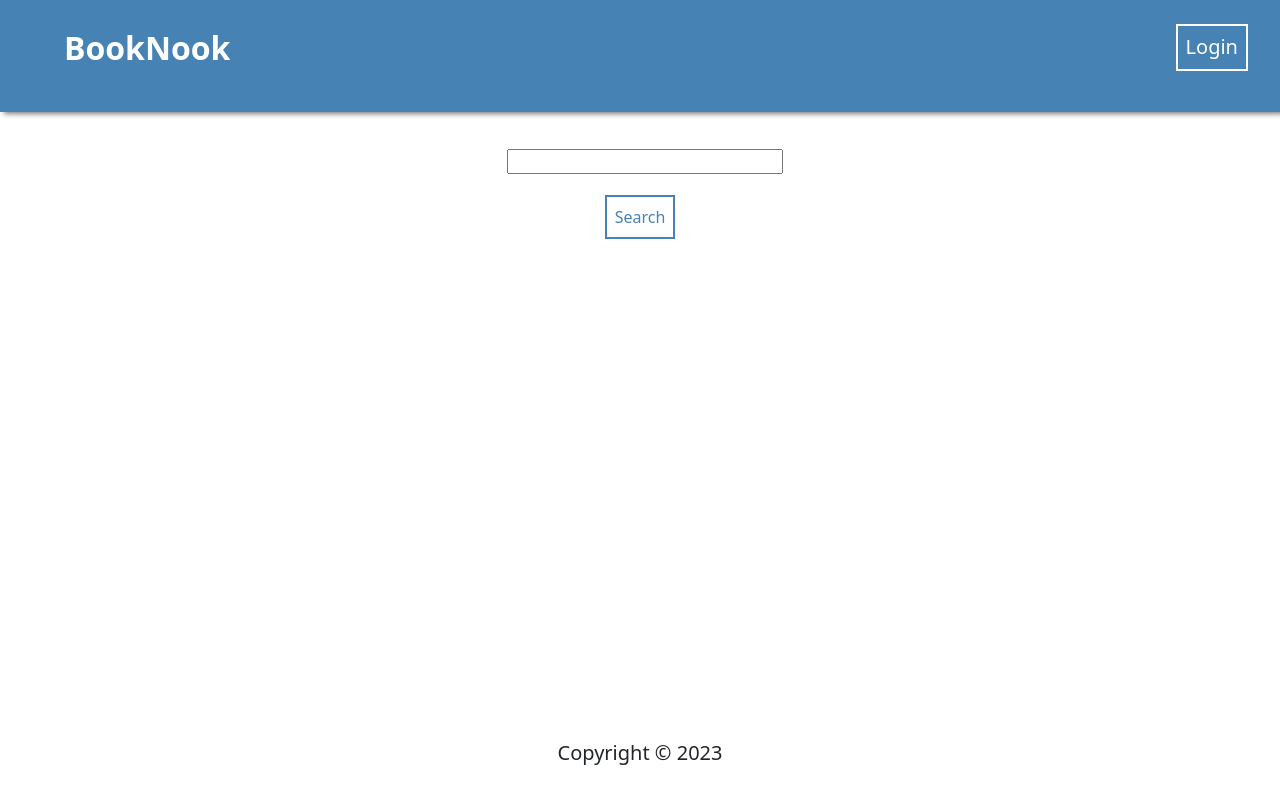
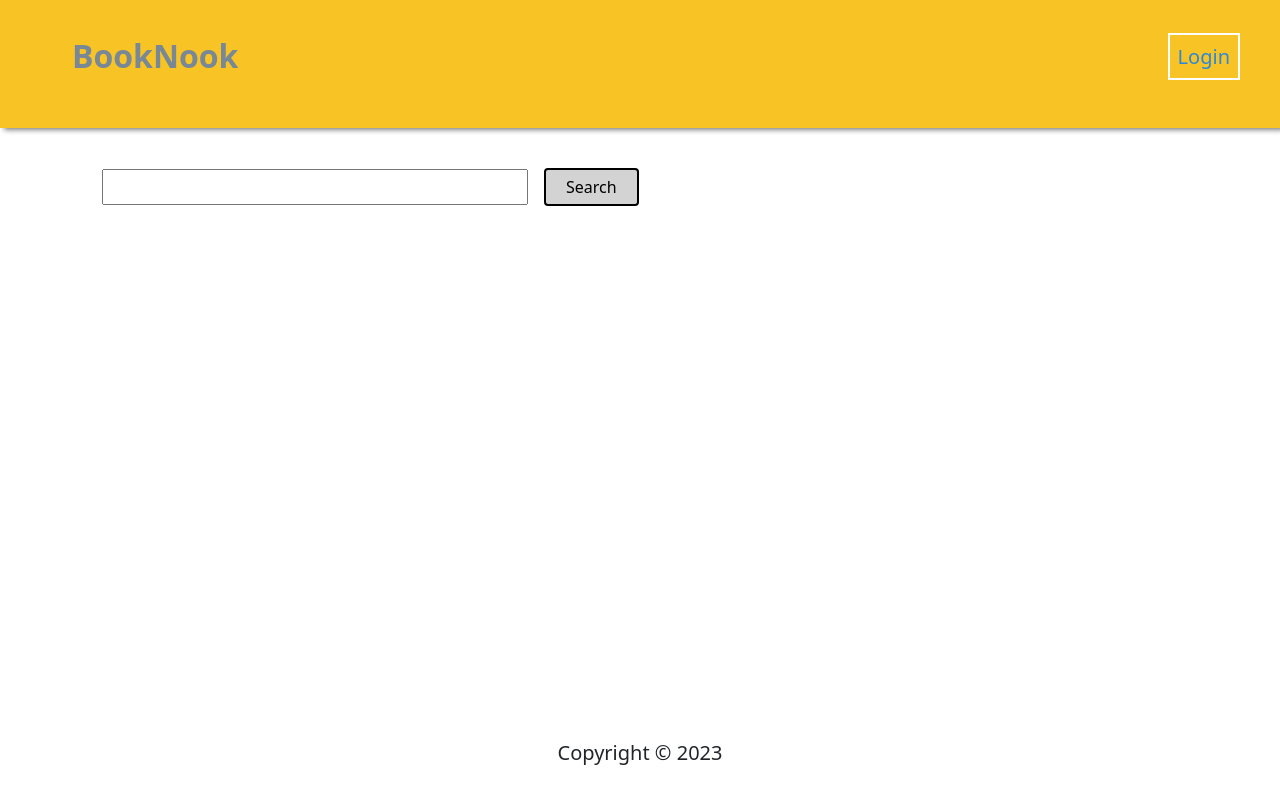
Before and after one commit to mukhsia/DevCodeCamp_Project_BookNookFrontEnd, a React (Create React App) app: page /search in a window 1280 px wide. Built offline with nearby package versions, Linux system fonts and the light colour scheme.

Commit message:
CSS styles for SearchPage and Navbar.

```diff
--- a/src/App.css
+++ b/src/App.css
@@ -1,4 +1,4 @@
-@import url("https://fonts.googleapis.com/css2?family=Poppins:wght@300;400&display=swap");
+@import url('https://fonts.googleapis.com/css2?family=Poppins:wght@300;400&display=swap');
 
 *,
 *::before,
@@ -10,7 +10,7 @@
 
 html {
     box-sizing: border-box;
-  font-family: "Poppins", sans-serif;
+    font-family: 'Poppins', sans-serif;
 }
 
 p {
@@ -31,6 +31,11 @@ button:hover {
     cursor: pointer;
     color: white;
     background-color: steelblue;
+}
+
+.flex-container {
+    background-color: #ffffff;
+    border-radius: 5px;
 }
 
 .container {
--- a/src/components/NavBar/NavBar.css
+++ b/src/components/NavBar/NavBar.css
@@ -1,6 +1,6 @@
 ul {
     display: flex;
-  justify-content: space-between;
+    gap: 4rem;
     list-style-type: none;
 }
 
@@ -9,7 +9,7 @@ li {
 }
 
 .navBar {
-  background: steelblue;
+    background: #f7c325;
     box-shadow: 4px 2px 5px gray;
     color: white;
     margin-bottom: 2rem;
@@ -17,15 +17,35 @@ li {
 }
 
 .navBar button {
+    float: right;
     background: transparent;
     border: 2px solid white;
-  color: white;
     padding: 0.4rem 0.5rem;
 }
 
+.authButton {
+    align-self: flex-end;
+}
+
+.logoutButton {
+    color: red;
+}
+
+.logoutButton:hover {
+    background: red;
+}
+
+.loginButton {
+    color: #2c88d9;
+}
+
+.loginButton:hover {
+    background: #2c88d9;
+}
+
 .navBar button:hover {
-  background: white;
-  color: steelblue;
+    color: black;
+    border: 2px solid black;
     cursor: pointer;
 }
 
--- a/src/components/NavBar/NavBar.jsx
+++ b/src/components/NavBar/NavBar.jsx
@@ -8,31 +8,47 @@ const Navbar = () => {
     const { logoutUser, user } = useContext(AuthContext);
     const navigate = useNavigate();
     return (
-        <div className='navBar'>
-            <ul>
-                <li className='brand'>
+        <div className="navBar">
+            <ul className="d-flex justify-content-between">
+                <li className="brand p-2">
                     <Link
-                        to='/search'
-                        style={{ textDecoration: 'none', color: 'white' }}
+                        to="/search"
+                        style={{ textDecoration: 'none', color: '#788896' }}
                     >
                         <b>BookNook</b>
                     </Link>
                 </li>
-                <li>
+                <li className="p-2">
                     {user ? (
-                        <Link to='/favorites'>
+                        <Link
+                            to="/favorites"
+                            style={{ textDecoration: 'none', color: '#2c88d9' }}
+                        >
                             <b>Favorites</b>
                         </Link>
                     ) : (
                         <div />
                     )}
                 </li>
-                <li>{user ? <h4>Hello, {user.userName}</h4> : <div />}</li>
-                <li>
+                <li className="ml-auto p-2">
                     {user ? (
-                        <button onClick={logoutUser}>Logout</button>
+                        <h4 style={{ textDecoration: 'none', color: 'black' }}>
+                            Hello, {user.userName}
+                        </h4>
                     ) : (
-                        <button onClick={() => navigate('/login')}>
+                        <div />
+                    )}
+                </li>
+                <li className="authButton p-2">
+                    {user ? (
+                        <button className="logoutButton" onClick={logoutUser}>
+                            Logout
+                        </button>
+                    ) : (
+                        <button
+                            className="loginButton"
+                            onClick={() => navigate('/login')}
+                        >
                             Login
                         </button>
                     )}
--- a/src/components/ResultsList/ResultsList.jsx
+++ b/src/components/ResultsList/ResultsList.jsx
@@ -3,12 +3,20 @@ import { Link } from 'react-router-dom';
 
 const ResultsList = ({ books }) => {
     return (
-        <div className='container'>
-            <ul>
+        <div>
+            <ul className="d-flex justify-content-between flex-column align-items-start">
                 {books &&
                     books.map((book, index) => {
                         return (
-                            <Link to={`/bookdetails/${book.id}`} key={index}>
+                            <Link
+                                to={`/bookdetails/${book.id}`}
+                                key={index}
+                                style={{
+                                    textDecoration: 'none',
+                                    color: 'black',
+                                    fontWeight: 'bold',
+                                }}
+                            >
                                 <li>{book.volumeInfo.title}</li>
                             </Link>
                         );
--- /dev/null
+++ b/src/components/SearchBar/SearchBar.css
@@ -0,0 +1,19 @@
+.form input {
+    width: 100%;
+    padding: 1rem 10rem 1rem 14px;
+    margin: 1px 0 3rem 0;
+    box-sizing: border-box;
+}
+
+.input {
+    max-width: 100%;
+}
+
+.searchButton {
+    border-radius: 4px;
+    border-style: solid;
+    background-color: lightgray;
+    border-color: black;
+    color: black;
+    padding: 0.3rem 1.25rem;
+}
--- a/src/components/SearchBar/SearchBar.jsx
+++ b/src/components/SearchBar/SearchBar.jsx
@@ -1,7 +1,7 @@
 import React from 'react';
 import useCustomForm from '../../hooks/useCustomForm';
-
 import axios from 'axios';
+import './SearchBar.css';
 
 const SearchBar = ({ setBooks }) => {
     const defaultValues = {
@@ -25,17 +25,22 @@ const SearchBar = ({ setBooks }) => {
     }
 
     return (
-        <div className='container'>
-            <form className='form' onSubmit={handleSubmit}>
+        <div className="container d-flex align-items-start mb-4">
+            <form
+                className="form d-flex align-items-start flex-row p-2"
+                onSubmit={handleSubmit}
+            >
                 <label>
                     <input
-                        type='text'
-                        name='searchParam'
+                        type="text"
+                        name="searchParam"
                         value={formData.searchParam}
                         onChange={handleInputChange}
                     />
                 </label>
-                <button type='submit'>Search</button>
+                <button type="submit" className="searchButton">
+                    Search
+                </button>
             </form>
         </div>
     );
--- a/src/pages/BookDetailsPage/BookDetailsPage.jsx
+++ b/src/pages/BookDetailsPage/BookDetailsPage.jsx
@@ -86,7 +86,7 @@ const BookDetailsPage = () => {
     }, []);
 
     return (
-        <div>
+        <div className="bookContainer">
             {bookId}
             <Book
                 bookDetails={bookDetails}
```
Lines whose indentation alone changed are shown as unchanged.
